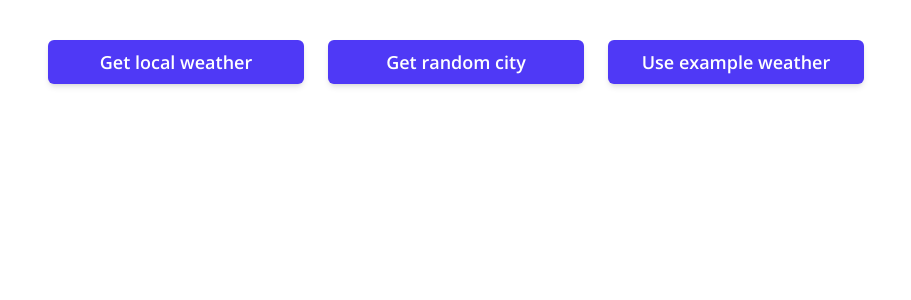
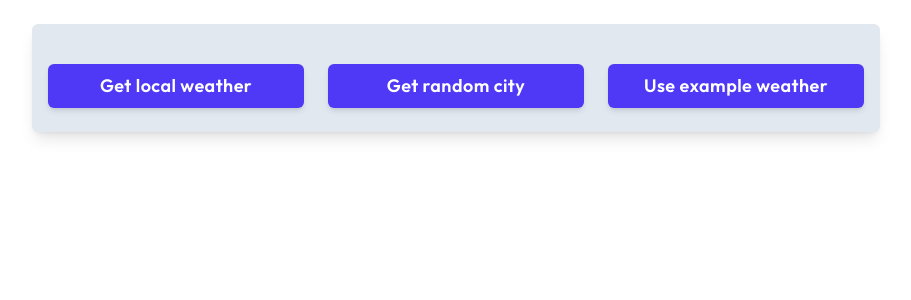
Before and after one commit to sukelully/unwind-chimes, a React (Vite) app: page / in a window 1280 px wide. Shown: the top 300 px of the page, without its empty margins (184-1095 px from the left). Built offline with nearby package versions, Linux system fonts and the light colour scheme; no server answers; the HTML template or start-up script is replaced by a standard one.

Commit message:
fix: fix winddir calc

```diff
--- a/src/App.css
+++ b/src/App.css
@@ -1,10 +1,10 @@
-@import url('https://fonts.googleapis.com/css2?family=Open+Sans:ital,wght@0,300..800;1,300..800&display=swap');
+@import url('https://fonts.googleapis.com/css2?family=Outfit:wght@100..900&display=swap');
 @import 'tailwindcss';
 @theme {
-  --open-sans: 'Open Sans', sans-serif;
-  --default-font-family: 'Open Sans', var(--font-sans);
+  --open-sans: 'Outfit', sans-serif;
+  --default-font-family: 'Outfit', var(--font-sans);
 }
 
 .btn {
-  @apply w-64 cursor-pointer rounded-md bg-indigo-600 p-2 text-lg font-semibold text-white shadow-md duration-200 hover:bg-indigo-700;
+  @apply w-64 cursor-pointer rounded-md bg-indigo-600 p-2 text-lg font-semibold tracking-wide text-white shadow-md duration-200 hover:bg-indigo-700;
 }
--- a/src/App.tsx
+++ b/src/App.tsx
@@ -27,7 +27,7 @@ function App() {
             {weather.windspeed} m/s{'  '}
             <span
               className="inline-block"
-              style={{ transform: `rotate(${weather.winddir - 90}deg)` }}
+              style={{ transform: `rotate(${weather.winddir + 90}deg)` }}
             >
               &#10148;
             </span>
--- a/src/components/UICard.tsx
+++ b/src/components/UICard.tsx
@@ -4,7 +4,7 @@ import type { Location } from '@/types/locations';
 
 type Props = {
   weather: Weather | null;
-  location: Location;
+  location: Location | null;
   weatherLoading: boolean;
   weatherError: Error | null;
   locationLoading: boolean;
@@ -26,7 +26,30 @@ export default function UICard({
   useExampleWeather,
 }: Props): React.JSX.Element {
   return (
-    <section id="weather-data" className="my-4 flex flex-col items-center gap-4">
+    <section
+      id="weather-data"
+      className="flex flex-col items-center gap-4 rounded-md bg-slate-200 p-6 shadow-lg"
+    >
+      <div className="text-center dark:text-white">
+        {(weatherLoading || locationLoading) && 'Loading weather data...'}
+        {(weatherError || locationError) && (
+          <p className="open-sans font-semibold text-red-500">
+            {weatherError?.message || locationError?.message || 'Error fetching weather data'}
+          </p>
+        )}
+        {weather && !weatherLoading && !locationLoading && !weatherError && !locationError && (
+          <>
+            {location && (
+              <span className="open-sans text-center text-2xl tracking-widest dark:text-white">
+                <span className="font-semibold dark:text-white">
+                  {location.city || 'an unknown location'}, {location.country || null}
+                </span>
+              </span>
+            )}
+            <pre className="text-left dark:text-white">{JSON.stringify(weather, null, 2)}</pre>
+          </>
+        )}
+      </div>
       <div className="flex flex-col gap-3 sm:flex-row sm:gap-6">
         <button className="btn" onClick={handleLocationClick}>
           Get local weather
@@ -38,26 +61,6 @@ export default function UICard({
           Use example weather
         </button>
       </div>
-      <div className="text-center dark:text-white">
-        {(weatherLoading || locationLoading) && 'Loading weather data...'}
-        {(weatherError || locationError) && (
-          <p className="open-sans font-semibold text-red-500">
-            {weatherError?.message || locationError?.message || 'Error fetching weather data'}
-          </p>
-        )}
-        {weather && !weatherLoading && !locationLoading && !weatherError && !locationError && (
-          <>
-            {location && (
-              <span className="open-sans text-center text-2xl tracking-wider dark:text-white">
-                <span className="font-semibold dark:text-white">
-                  {location.city || 'an unknown location'}, {location.country || null}
-                </span>
-              </span>
-            )}
-            {/* <pre className="text-left dark:text-white">{JSON.stringify(weather, null, 2)}</pre> */}
-          </>
-        )}
-      </div>
     </section>
   );
 }
--- a/src/hooks/usePhysics.ts
+++ b/src/hooks/usePhysics.ts
@@ -75,7 +75,7 @@ const usePhysics = (chimes: Chime[], clapper: Clapper | null, weather: Weather)
     // Directional variation - more variation with higher turbulence
     const maxVariation = 180 * turbulence;
     const dirVariation = (Math.random() - 0.5) * maxVariation;
-    const gustDirection = direction + dirVariation;
+    const gustDirection = direction + 180 + dirVariation;
     const gustRadians = ((gustDirection - 90) * Math.PI) / 180;
 
     const gustForceX = Math.cos(gustRadians) * gustSpeed * 0.3;
@@ -94,7 +94,7 @@ const usePhysics = (chimes: Chime[], clapper: Clapper | null, weather: Weather)
     const { dampening, turbulence, frequency } = getWeatherMultipliers();
     const direction = weather.winddir ?? 0;
     const speed = Math.min(weather.windspeed, 30);
-    const windRadians = ((direction - 90) * Math.PI) / 180;
+    const windRadians = ((direction + 180) * Math.PI) / 180;
 
     // Base continuous wind force
     const baseForceX = Math.cos(windRadians) * speed * 0.001;
--- a/src/models/Chime.ts
+++ b/src/models/Chime.ts
@@ -130,7 +130,7 @@ export class Chime extends Clapper {
 
   private animateColorFade(): void {
     const elapsed = Date.now() - this.colorAnimationStart;
-    const duration = 1000; // 1 second fade duration
+    const duration = 2000; // 1 second fade duration
 
     if (elapsed < duration) {
       // Calculate progress (0 to 1)
```
